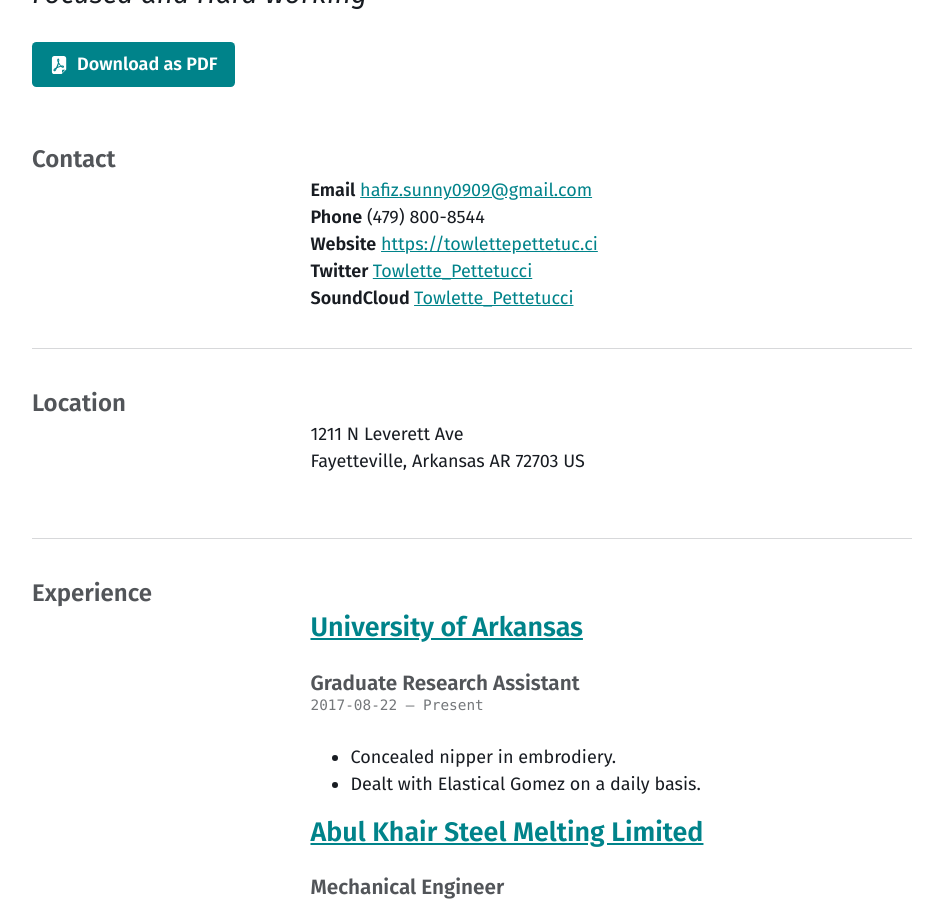
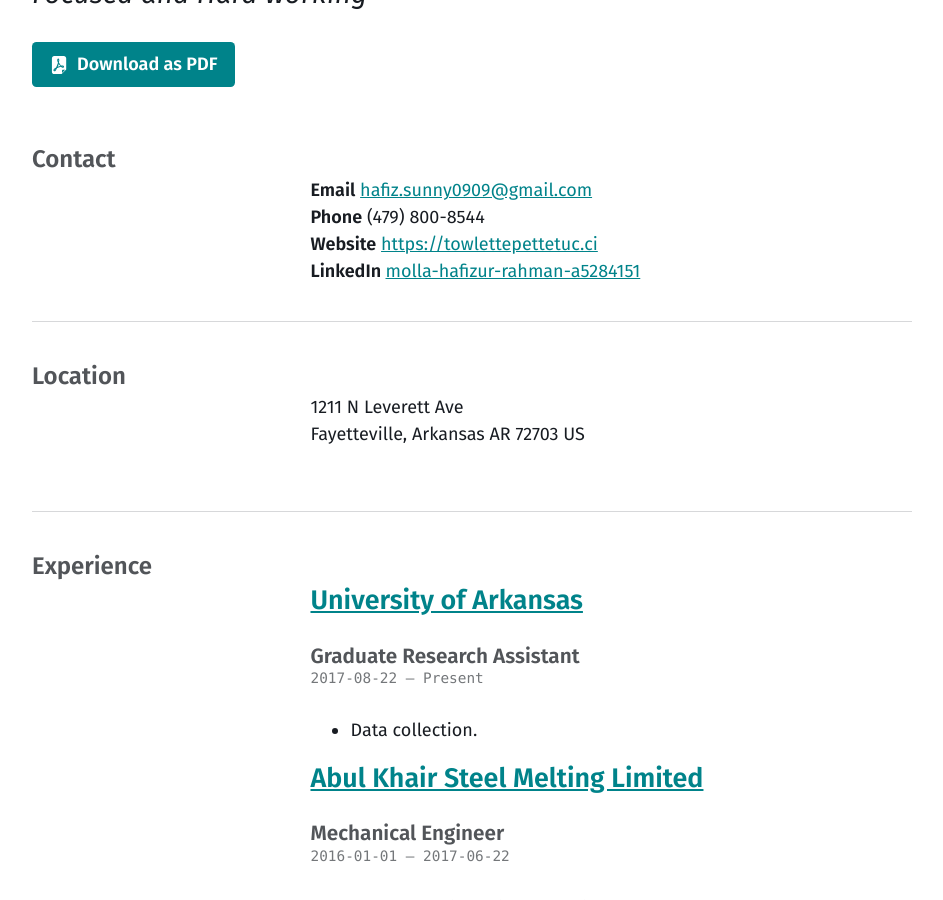
Before and after one commit to HafizSunny/HafizSunny09.github.io, a Jekyll site: the page built from cv.md, in a window 1280 px wide and 900 px high, scrolled down 294 px. Shown: the whole window, without its empty margins (40-983 px from the left). Built offline with Jekyll 4.4.1, drawn with Linux system fonts in a browser that asks for light colours.

Commit message:
Update cv.json

```diff
--- a/_data/cv.json
+++ b/_data/cv.json
@@ -16,14 +16,9 @@
     },
     "profiles": [
       {
-        "network": "Twitter",
-        "username": "Towlette_Pettetucci",
-        "url": "https://twitter.com/Towlette_Pettetucci"
-      },
-      {
-        "network": "SoundCloud",
-        "username": "Towlette_Pettetucci",
-        "url": "https://soundcloud.com/Towlette_Pettetucci"
+        "network": "LinkedIn",
+        "username": "molla-hafizur-rahman-a5284151",
+        "url": "https://www.linkedin.com/in/molla-hafizur-rahman-a5284151/"
       }
     ]
   },
@@ -36,8 +31,7 @@
       "endDate": "",
       "summary": "",
       "highlights": [
-        "Concealed nipper in embrodiery.",
-        "Dealt with Elastical Gomez on a daily basis."
+        "Data collection.",
       ]
     },
     {
```
